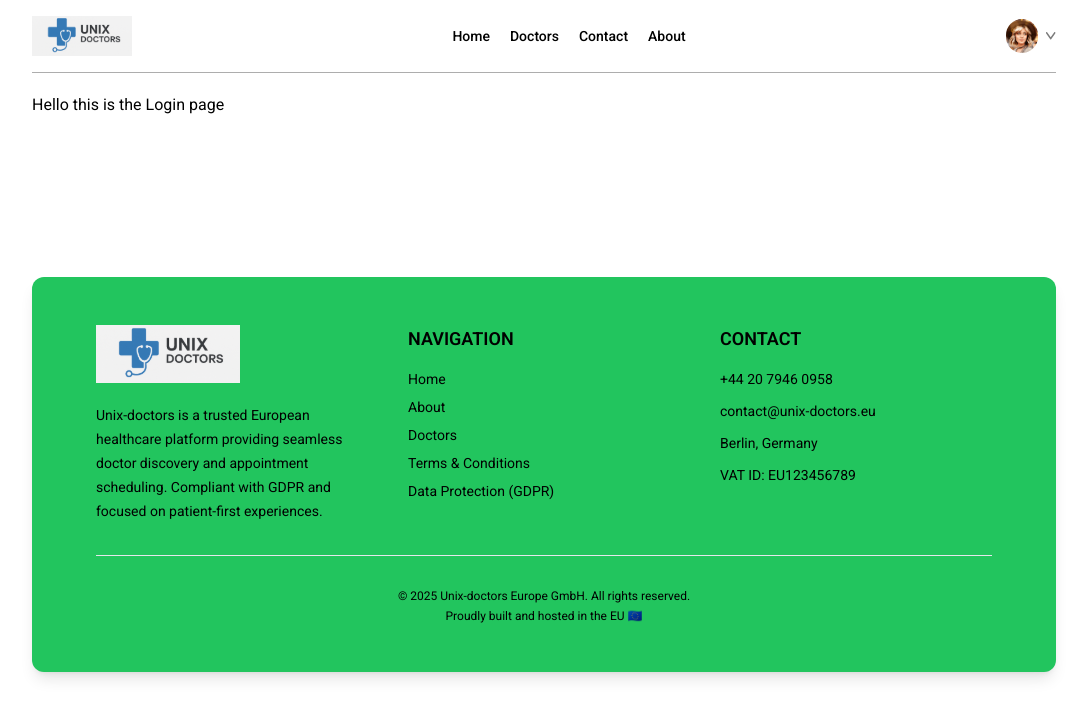
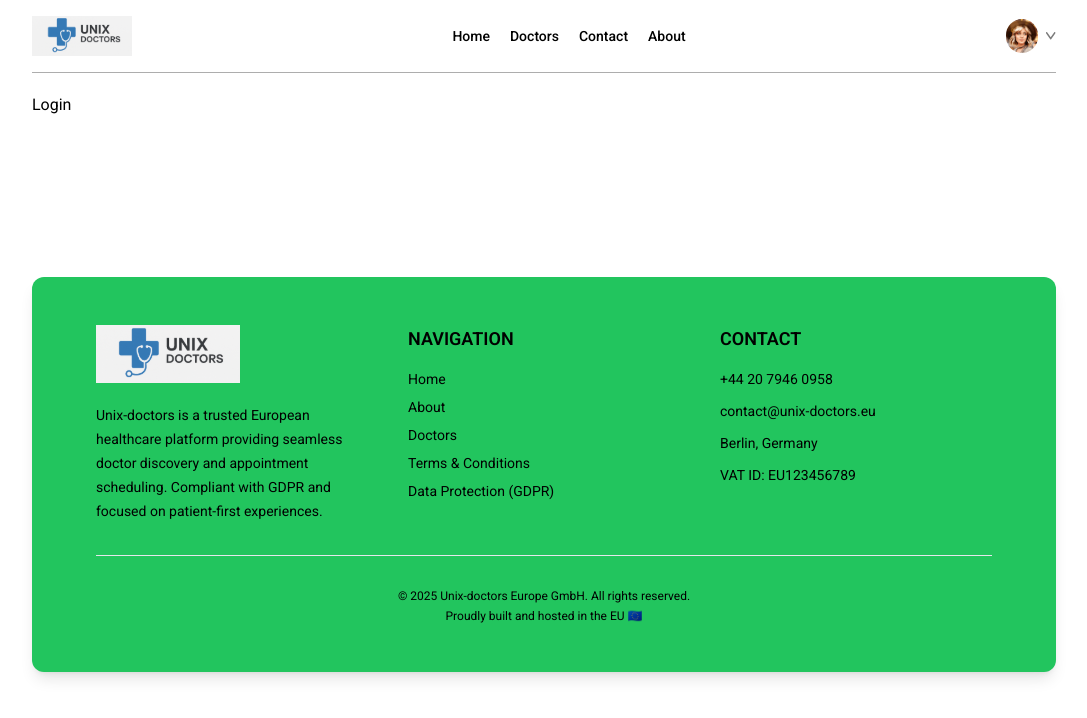
Before and after one commit to moha230/Hospital-Booking-System, a React (Vite) app in the folder frontend/: page /login in a window 1280 px wide. Shown: the top 718 px of the page, without its empty margins (96-1183 px from the left). Built offline with nearby package versions, Linux system fonts and the light colour scheme.

Commit message:
login and create account state is functional

```diff
--- a/frontend/src/pages/Login.jsx
+++ b/frontend/src/pages/Login.jsx
@@ -1,7 +1,30 @@
-import React from "react";
+import React, { useState } from "react";
 
 const Login = () => {
-  return <div>Hello this is the Login page</div>;
+  //Track whether the user is signing up or logging in
+  //Possible values 'Sign up' or 'Login'
+  const [state, setState] = useState("Login");
+
+  //Stores the users full name input (only used in Sign Up mode)
+  const [name, setName] = useState("");
+
+  //Stores the users emails input (used in both Login and Sign up)
+  const [email, setEmail] = useState("");
+
+  //Stores user password input (used in both Login and Sign Up)
+  const [password, setPassword] = useState("");
+
+  const onSubmitHandler = async (event) => {
+    event.preventDefault();
+  };
+
+  return (
+    <form>
+      <div>
+        <p>{state === 'Sign Up' ? "Create Account":"Login"}</p>
+      </div>
+    </form>
+  );
 };
 
 export default Login;
```
